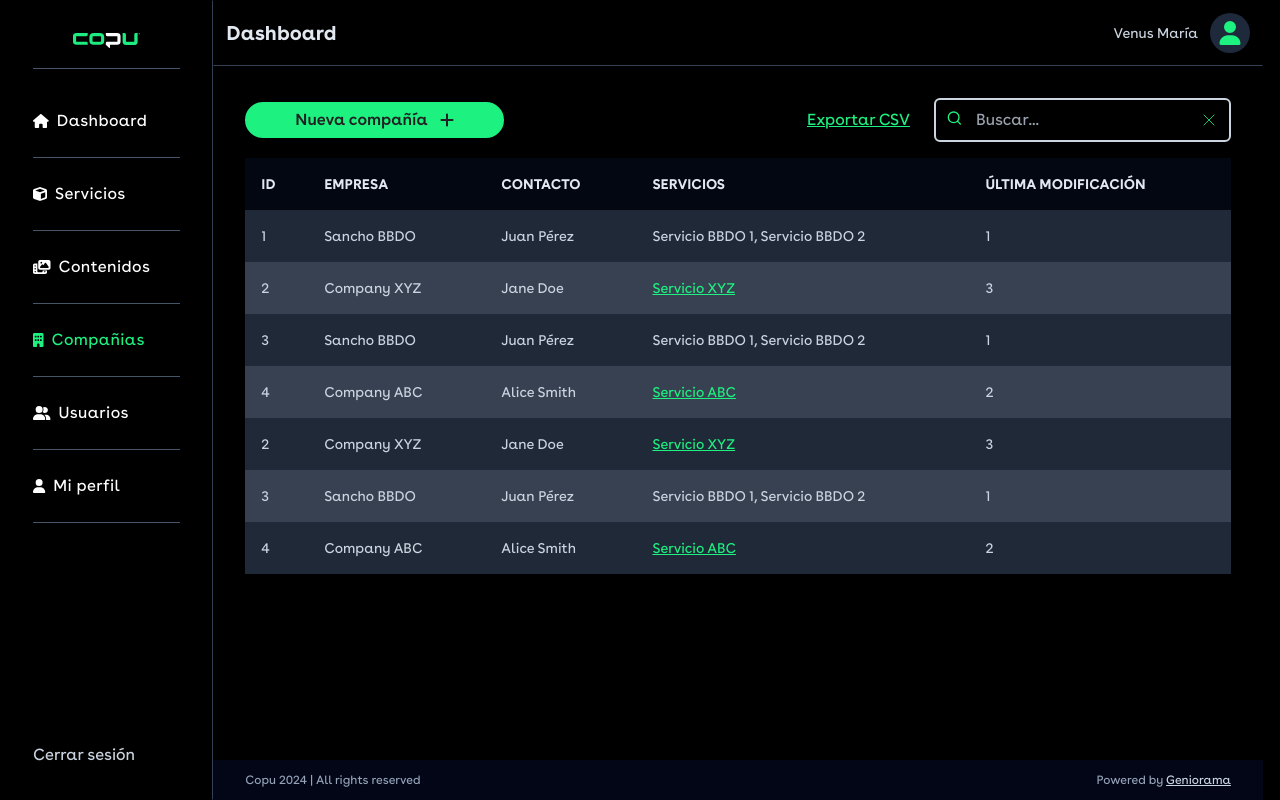
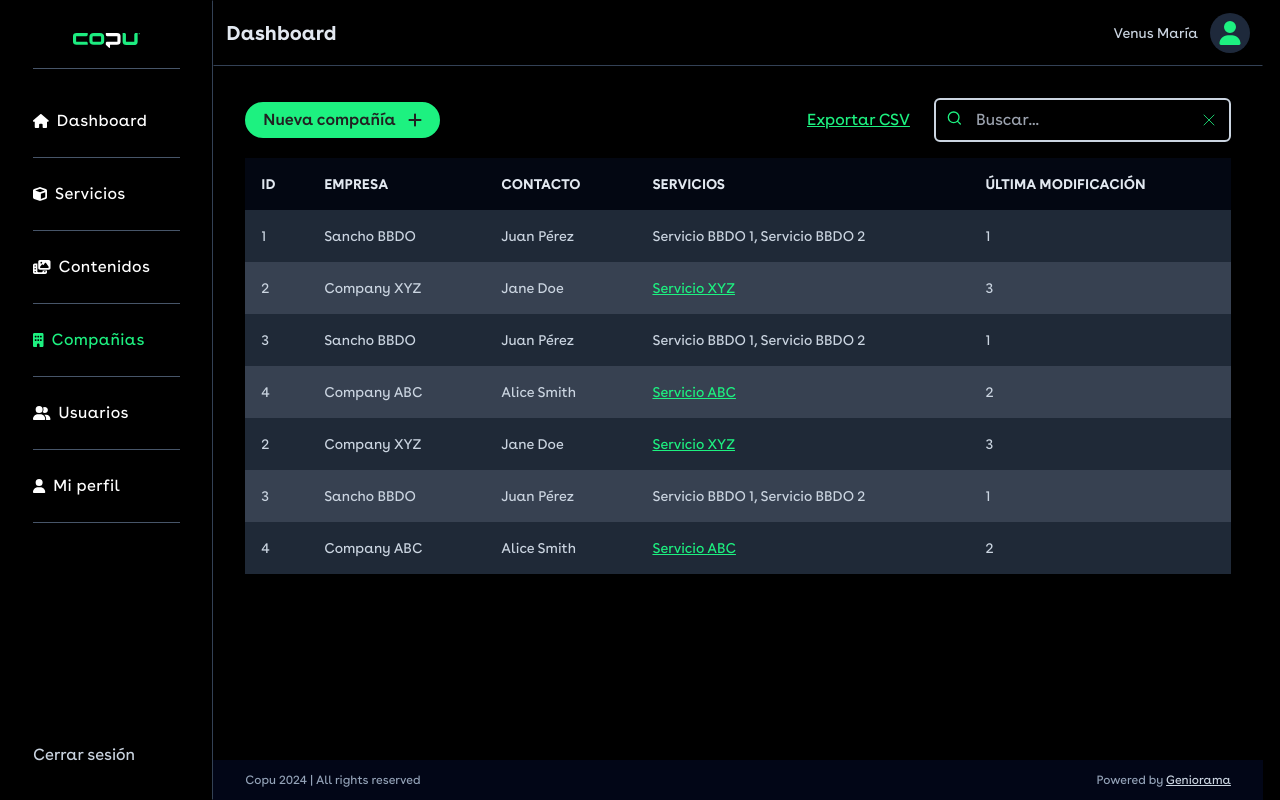
Before and after one commit to Geniorama/app-copu-estatus, a Next.js app: page /dashboard/companias in a window 1280 px wide. Built offline with nearby package versions, Linux system fonts and the light colour scheme.

Commit message:
fix: modify some components

```diff
--- a/src/app/utilities/ui/Button.tsx
+++ b/src/app/utilities/ui/Button.tsx
@@ -13,7 +13,7 @@ export function Button({ children, mode, ...props }: ButtonProps) {
 
   return (
     <button
-      className={`flex justify-center rounded-3xl ${buttonClassMode} px-12 py-2 text-base leading-none font-semibold shadow-sm transition-all duration-300`}
+      className={`flex justify-center rounded-3xl ${buttonClassMode} px-4 py-2 text-base leading-none font-semibold shadow-sm transition-all duration-300`}
       {...props}
     >
       {children}
```
